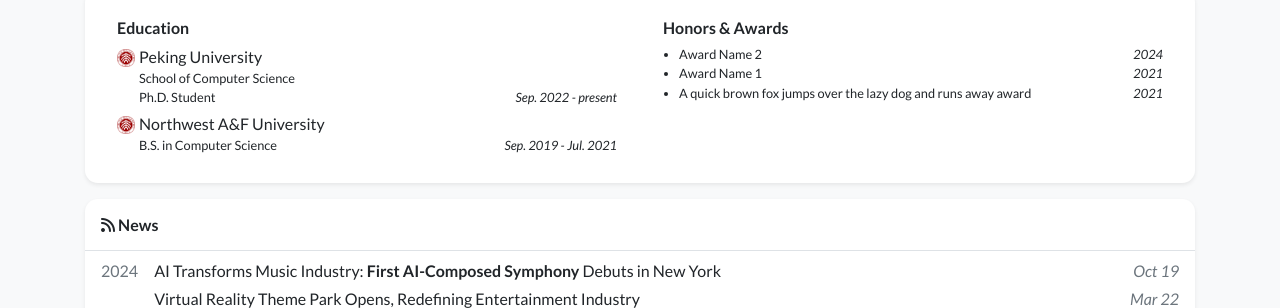
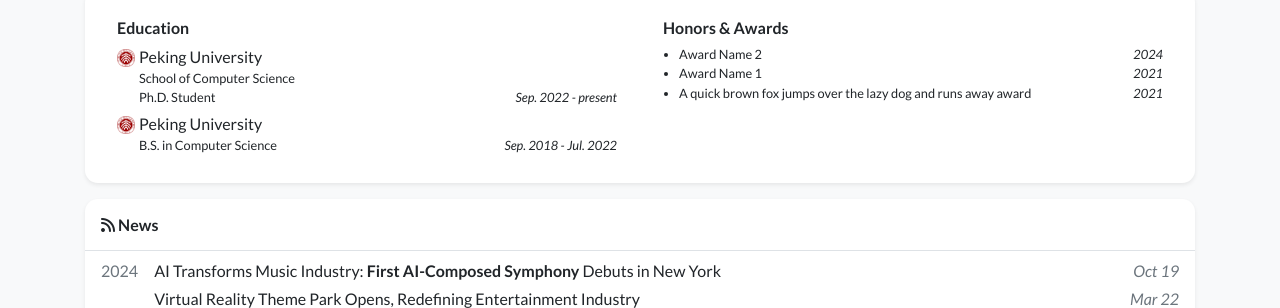
Before and after one commit to Chung-ju/Chung-ju.github.io, a Jekyll site: the page built from index.html, in a window 1280 px wide and 900 px high, scrolled down 509 px. Shown: the part 146-454 px from the top of the window. Built offline with Jekyll 4.4.1, drawn with Linux system fonts in a browser that asks for light colours; nearby versions of some CDN libraries; a style sheet for code colours, icons or effects is not loaded.

Commit message:
Update profile.yml

```diff
--- a/_data/profile.yml
+++ b/_data/profile.yml
@@ -41,10 +41,10 @@ education:
     School of Computer Science <br/>
     Ph.D. Student
   date: Sep. 2022 - present
-- name: Northwest A&F University
+- name: Peking University
   logo: /assets/images/badges/PKU_red.png
   position: B.S. in Computer Science
-  date: Sep. 2019 - Jul. 2021
+  date: Sep. 2018 - Jul. 2022
 
 # experience:
 # - name: Peking University
```
